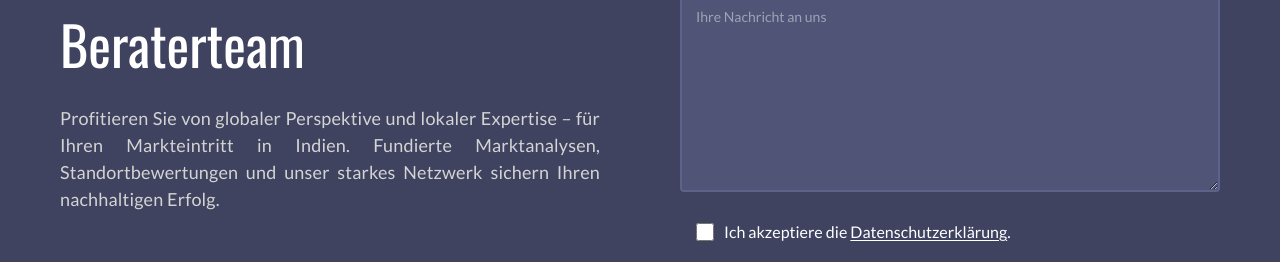
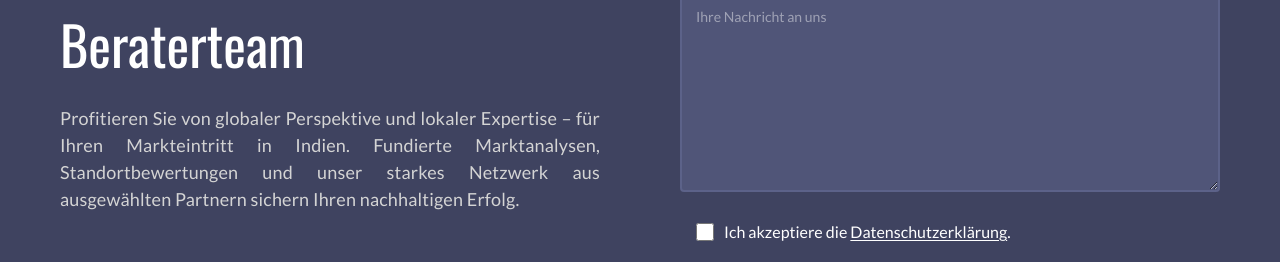
Before and after one commit to atondix-studio-sites/feboko, a Next.js app in the folder apps/web/: page / in a window 1280 px wide. Shown: the part 4960-5222 px from the top of the page. Built offline with nearby package versions, Linux system fonts and the light colour scheme; no server answers; the database is empty.

Commit message:
sync footer content settings with production

```diff
--- a/apps/web/src/app/layout.tsx
+++ b/apps/web/src/app/layout.tsx
@@ -1,7 +1,7 @@
 import type { Metadata } from "next";
 import "./globals.css";
 import { getRequestLang } from "@/lib/lang";
-import { getNavItems, getServices } from "@/lib/data";
+import { getNavItems, getServices, getSiteSettings } from "@/lib/data";
 import { SiteHeader } from "@/components/SiteHeader";
 import { SiteFooter } from "@/components/SiteFooter";
 import { ClientBehaviors } from "@/components/ClientBehaviors";
@@ -20,6 +20,7 @@ export const metadata: Metadata = {
 export default async function RootLayout({ children }: { children: React.ReactNode }) {
   const lang = await getRequestLang();
   const services = await getServices(lang);
+  const siteSettings = await getSiteSettings();
   const footerFeboko = await getNavItems("footer-feboko");
   const footerLegal = await getNavItems("footer-legal");
 
@@ -34,7 +35,14 @@ export default async function RootLayout({ children }: { children: React.ReactNo
       <body>
         <SiteHeader lang={lang} services={menuServices} />
         {children}
-        <SiteFooter lang={lang} footerFeboko={footerFeboko} footerLegal={footerLegal} />
+        <SiteFooter
+          lang={lang}
+          footerFeboko={footerFeboko}
+          footerLegal={footerLegal}
+          contactEmail={siteSettings?.contactEmail}
+          contactPhone={siteSettings?.contactPhone}
+          linkedinUrl={siteSettings?.linkedinUrl}
+        />
         <ClientBehaviors />
         <StudioSdk />
       </body>
--- a/apps/web/src/components/ContactForm.tsx
+++ b/apps/web/src/components/ContactForm.tsx
@@ -26,6 +26,7 @@ export function ContactForm({ lang }: { lang: Lang }) {
         message: "Ihre Nachricht", messagePlaceholder: "Ihre Nachricht an uns",
         acceptancePrefix: "Ich akzeptiere die ", privacy: "Datenschutzerklärung", submit: "Nachricht absenden",
       };
+  const privacyHref = lang === "en" ? "/datenschutz?lang=en" : "/datenschutz";
 
   async function onSubmit(e: React.FormEvent<HTMLFormElement>) {
     e.preventDefault();
@@ -103,7 +104,7 @@ export function ContactForm({ lang }: { lang: Lang }) {
 
           <p><label>{copy.message}<br /><span className="wpcf7-form-control-wrap" data-name="your-message"><textarea cols={40} rows={10} maxLength={2000} className="wpcf7-form-control wpcf7-textarea wpcf7-validates-as-required" aria-required="true" placeholder={copy.messagePlaceholder} name="your-message" required /></span><br /></label></p>
 
-          <p><span className="wpcf7-form-control-wrap" data-name="acceptance-969"><span className="wpcf7-form-control wpcf7-acceptance"><span className="wpcf7-list-item"><label><input type="checkbox" name="acceptance-969" value="1" required checked={accepted} onChange={(event) => setAccepted(event.target.checked)} /><span className="wpcf7-list-item-label">{copy.acceptancePrefix}<a href="/datenschutz" target="_blank" rel="noreferrer">{copy.privacy}</a>.</span></label></span></span></span></p>
+          <p><span className="wpcf7-form-control-wrap" data-name="acceptance-969"><span className="wpcf7-form-control wpcf7-acceptance"><span className="wpcf7-list-item"><label><input type="checkbox" name="acceptance-969" value="1" required checked={accepted} onChange={(event) => setAccepted(event.target.checked)} /><span className="wpcf7-list-item-label">{copy.acceptancePrefix}<a href={privacyHref} target="_blank" rel="noreferrer">{copy.privacy}</a>.</span></label></span></span></span></p>
 
           <p><input className="wpcf7-form-control wpcf7-submit has-spinner" type="submit" value={copy.submit} disabled={!accepted || status === "loading"} /><span className="wpcf7-spinner"></span></p>
 
--- a/apps/web/src/components/SiteFooter.tsx
+++ b/apps/web/src/components/SiteFooter.tsx
@@ -15,12 +15,21 @@ export function SiteFooter({
   lang,
   footerFeboko,
   footerLegal,
+  contactEmail,
+  contactPhone,
+  linkedinUrl,
 }: {
   lang: Lang;
   footerFeboko: NavItem[];
   footerLegal: NavItem[];
+  contactEmail?: string | null;
+  contactPhone?: string | null;
+  linkedinUrl?: string | null;
 }) {
   const label = (item: NavItem) => (lang === "en" ? item.labelEn || item.labelDe : item.labelDe || item.labelEn) ?? "";
+  const email = contactEmail || "info@feboko.com";
+  const phone = contactPhone || "+49 (0) 157 33717052";
+  const linkedin = linkedinUrl || "https://www.linkedin.com/company/feboko";
 
   return (
     <footer className="site-footer" id="contact">
@@ -34,8 +43,8 @@ export function SiteFooter({
             <p className="section-description">
               {t(
                 lang,
-                "Profitieren Sie von globaler Perspektive und lokaler Expertise – für Ihren Markteintritt in Indien. Fundierte Marktanalysen, Standortbewertungen und unser starkes Netzwerk sichern Ihren nachhaltigen Erfolg.",
-                "Benefit from a global perspective and local expertise – for your market entry in India. Thorough market analyses, location assessments, and our strong network ensure your sustainable success.",
+                "Profitieren Sie von globaler Perspektive und lokaler Expertise – für Ihren Markteintritt in Indien. Fundierte Marktanalysen, Standortbewertungen und unser starkes Netzwerk aus ausgewählten Partnern sichern Ihren nachhaltigen Erfolg.",
+                "Benefit from a global perspective and local expertise – for your market entry in India. In-depth market analyses, location assessments and our strong network of selected partners ensure your long-term success.",
               )}
             </p>
           </div>
@@ -59,8 +68,8 @@ export function SiteFooter({
                 95448 Bayreuth
               </p>
             )}
-            <p>E-Mail: <a href="mailto:info@feboko.com" data-atondix-field="contact.email">info@feboko.com</a></p>
-            <p data-atondix-field="contact.phone">Tel.: +49 (0) 157 33717052</p>
+            <p>E-Mail: <a href={`mailto:${email}`} data-atondix-field="contact.email">{email}</a></p>
+            <p data-atondix-field="contact.phone">Tel.: {phone}</p>
           </div>
           <div className="footer-contact-block">
             <h4>FeBoKo & Partners India Pvt. Ltd.</h4>
@@ -108,7 +117,7 @@ export function SiteFooter({
       </div>
 
       <div className="footer-social">
-        <a href="https://www.linkedin.com/company/feboko" target="_blank" rel="noopener noreferrer" className="social-icon" aria-label="LinkedIn">
+        <a href={linkedin} target="_blank" rel="noopener noreferrer" className="social-icon" aria-label="LinkedIn">
           <svg width="45" height="45" viewBox="0 0 45 45" fill="none">
             <rect width="45" height="45" fill="#787DB9" />
             <path
```
Also changed, not shown: apps/web/playwright.config.ts (+4 -4 lines), 1 other file (tests, documents, lock files or other folders).
